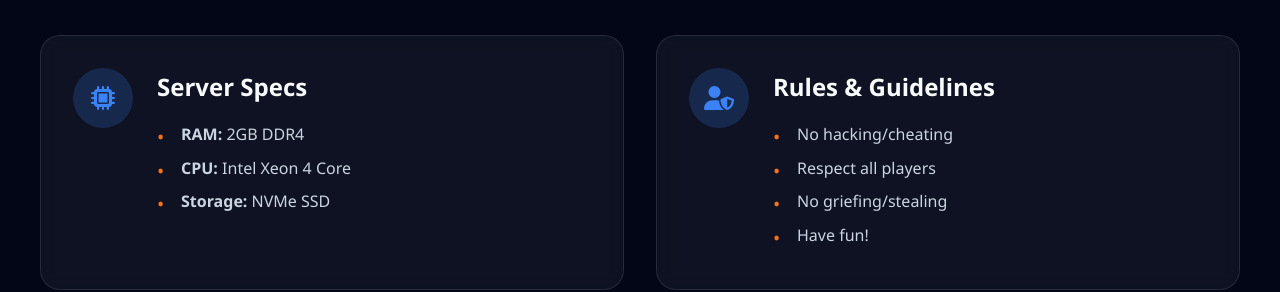
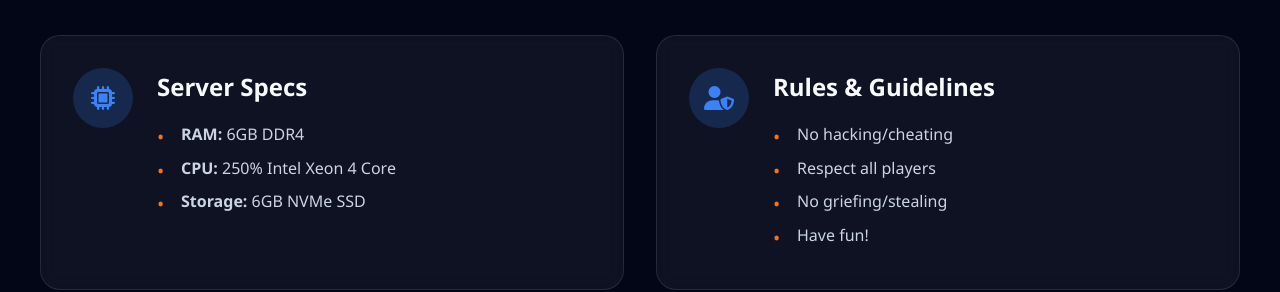
Before and after one commit to miku208/landing-page, a plain HTML site: page index.html in a window 1280 px wide. Shown: the part 1700-1992 px from the top of the page. Drawn offline with Linux system fonts and the light colour scheme; no server answers.

Commit message:
Add files via upload

```diff
--- a/index.html
+++ b/index.html
@@ -184,9 +184,9 @@
                 <div class="info-content">
                     <h3>Server Specs</h3>
                     <ul>
-                        <li><strong>RAM:</strong> 2GB DDR4</li>
-                        <li><strong>CPU:</strong> Intel Xeon 4 Core</li>
-                        <li><strong>Storage:</strong> NVMe SSD</li>
+                        <li><strong>RAM:</strong> 6GB DDR4</li>
+                        <li><strong>CPU:</strong> 250% Intel Xeon 4 Core</li>
+                        <li><strong>Storage:</strong> 6GB NVMe SSD</li>
                     </ul>
                 </div>
             </div>
```
